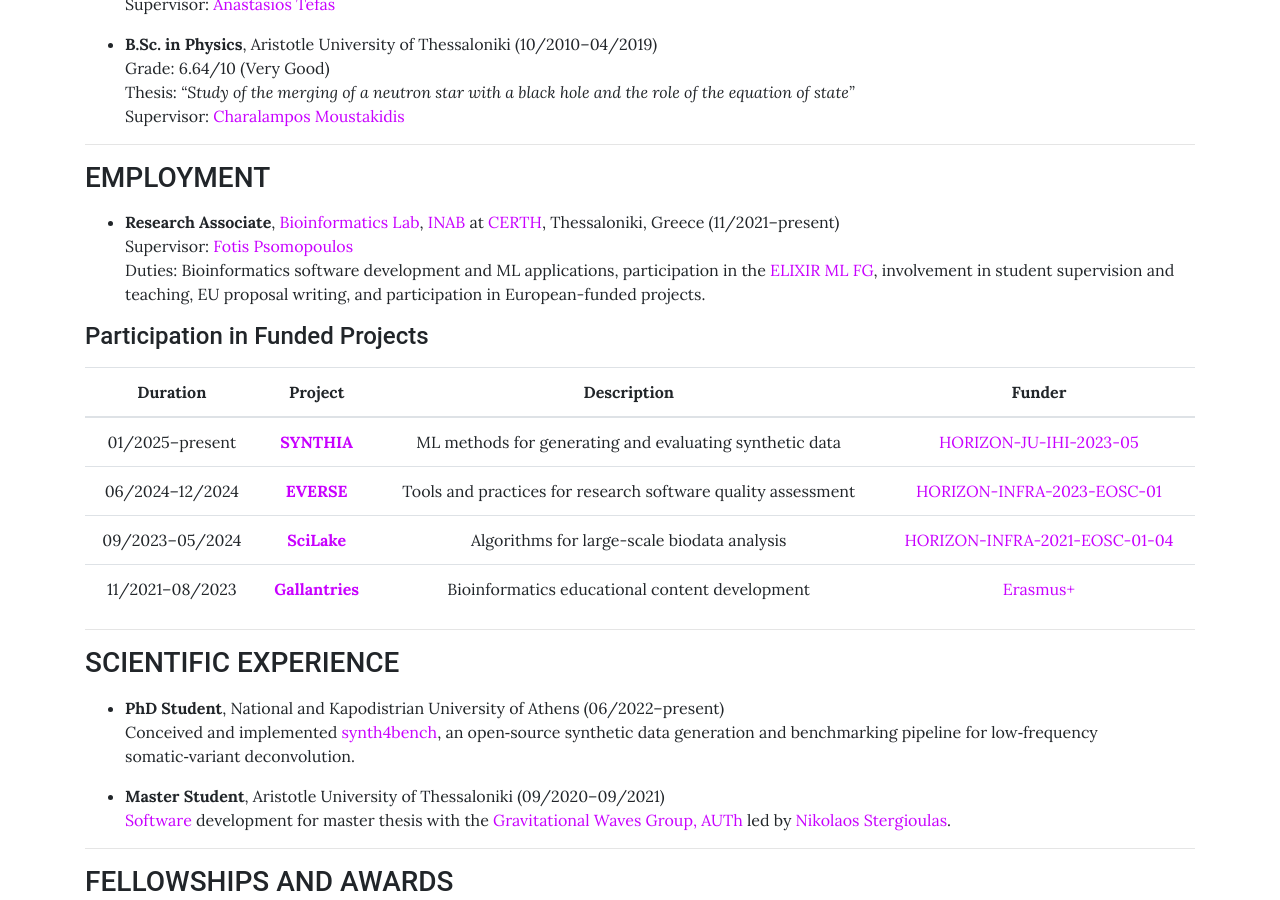
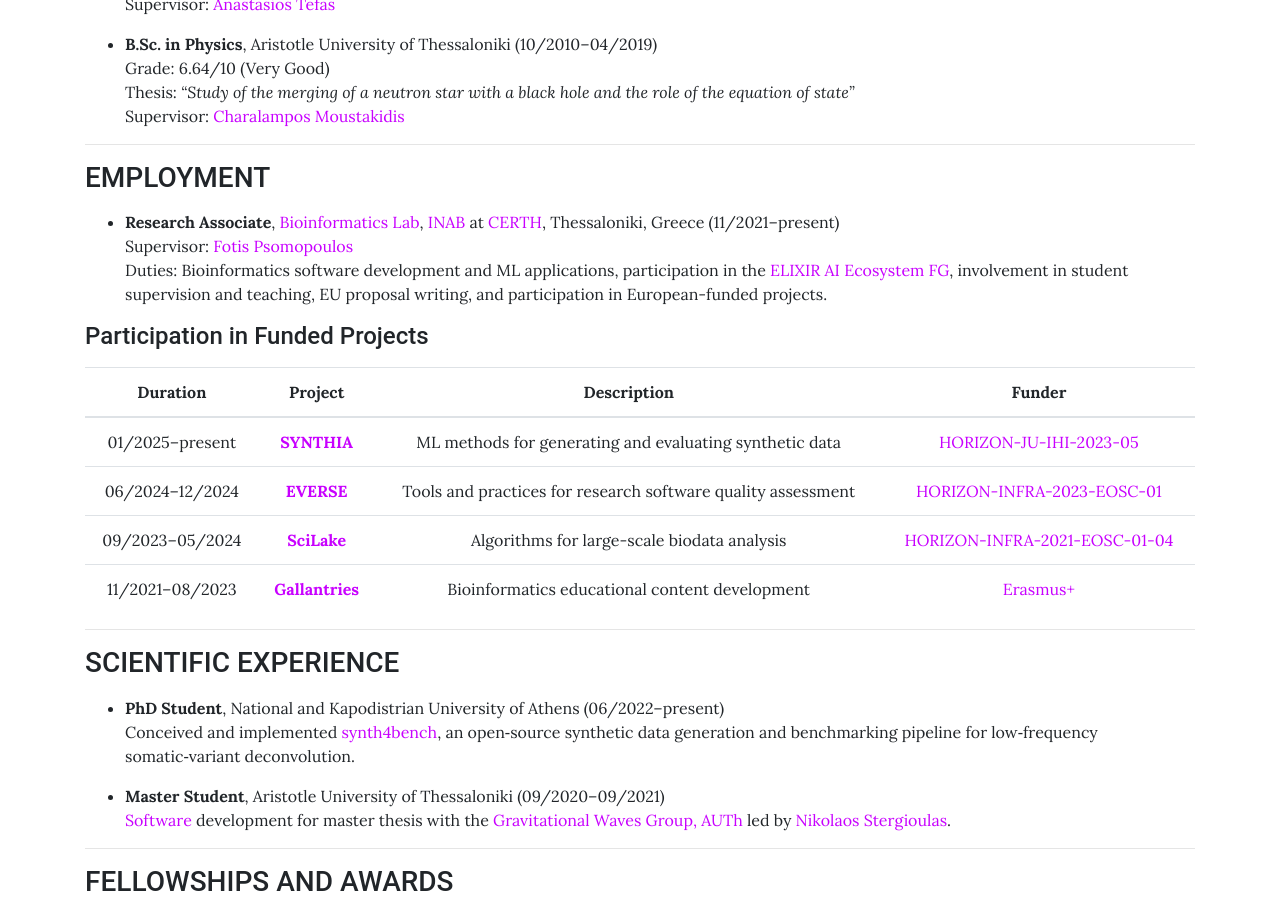
Before and after one commit to sfragkoul/sfragkoul.github.io, a Jekyll site: the page built from pages/CV.md, in a window 1280 px wide and 900 px high, scrolled down 542 px. Built offline with Jekyll 4.4.1, drawn with Linux system fonts in a browser that asks for light colours.

Commit message:
Update CV.md

```diff
--- a/pages/CV.md
+++ b/pages/CV.md
@@ -29,7 +29,7 @@ background: /assets/img/groupLogo/CV.jpg
 
 - **Research Associate**, [Bioinformatics Lab](https://biodataanalysisgroup.github.io/), [INAB](https://inab.certh.gr/) at [CERTH](https://www.certh.gr/root.en.aspx), Thessaloniki, Greece (11/2021–present)
   Supervisor: [Fotis Psomopoulos](https://scholar.google.gr/citations?user=Fp0LAqsAAAAJ&hl=en)
-  Duties: Bioinformatics software development and ML applications, participation in the [ELIXIR ML FG](https://elixir-europe.org/focus-groups/machine-learning), involvement in student supervision and teaching, EU proposal writing, and participation in European-funded projects.
+  Duties: Bioinformatics software development and ML applications, participation in the [ELIXIR AI Ecosystem FG](https://elixir-europe.org/focus-groups/ai-ecosystem), involvement in student supervision and teaching, EU proposal writing, and participation in European-funded projects.
 
 #### Participation in Funded Projects
 
```
